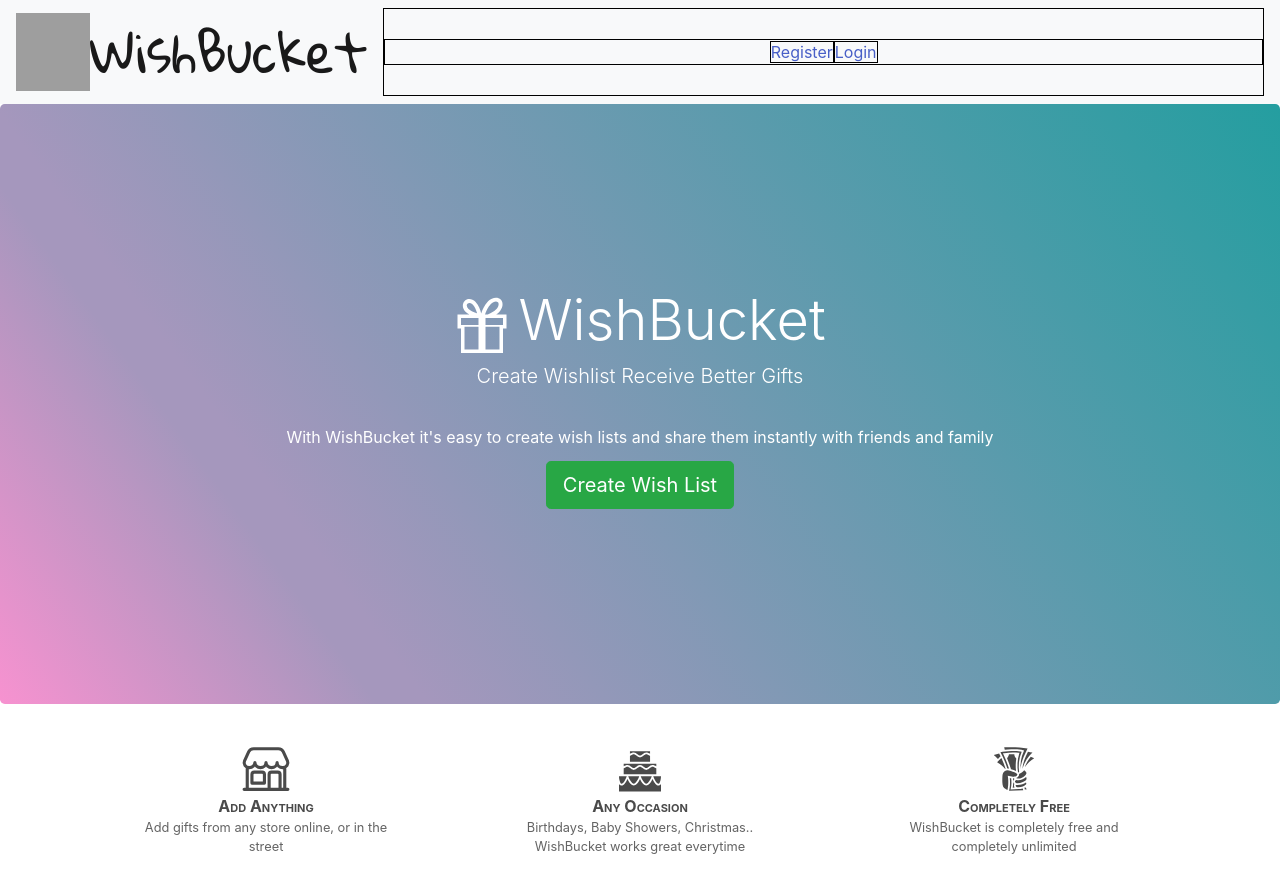
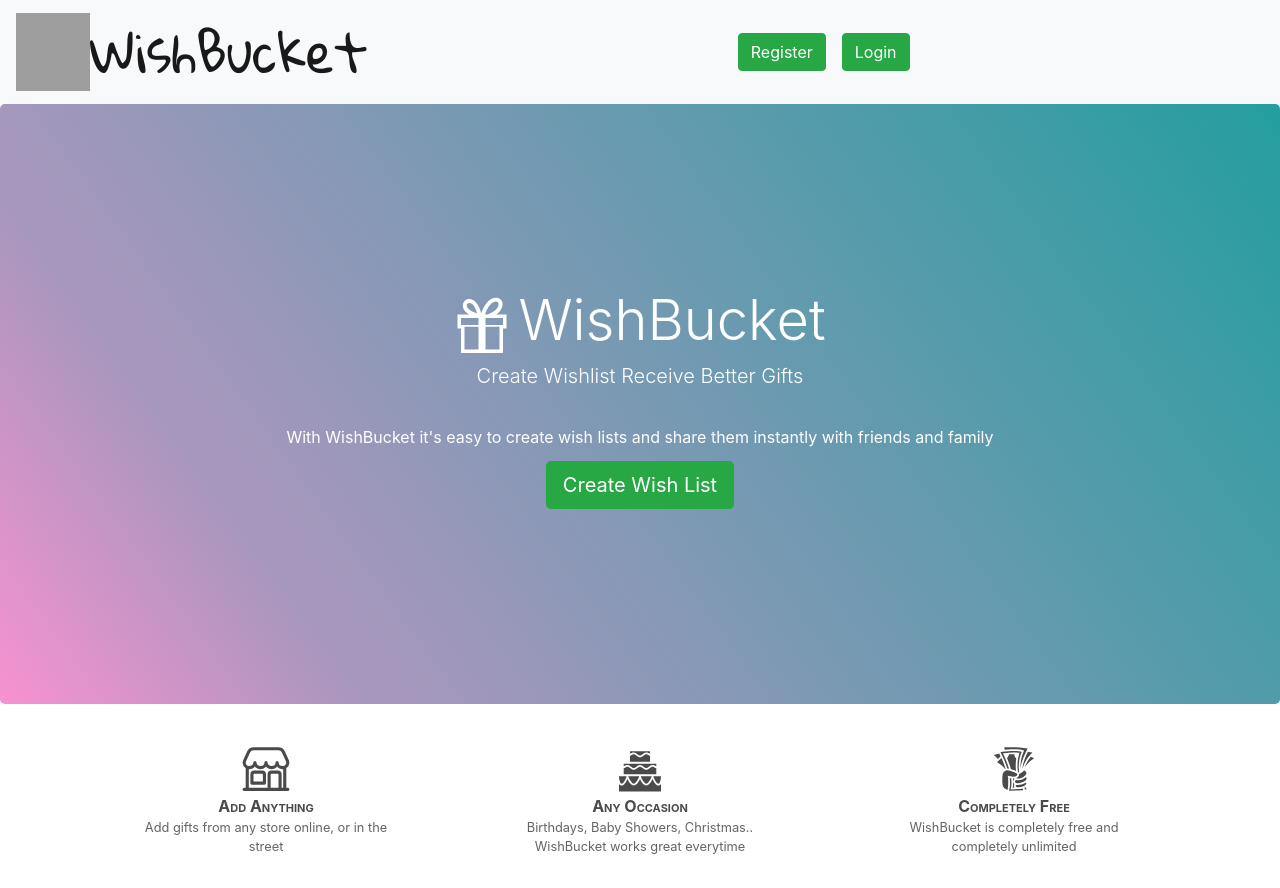
Before and after one commit to russtelen/WISHBUCKET, a React (Create React App) app in the folder giftwishlist/: page / in a window 1280 px wide. Built offline with nearby package versions, Linux system fonts and the light colour scheme; grey boxes are pictures that could not be loaded.

Commit message:
navlink bootstrap styling

```diff
--- a/giftwishlist/src/components/Navbar.js
+++ b/giftwishlist/src/components/Navbar.js
@@ -41,22 +41,22 @@
               {(value) => (value.userAuthenticated ?
                 // (if userAuthenticated is true)
                 <div>
-                  <NavLink to="/wishlist" className="navbar__links__ulist__context__link">
+                  <NavLink to="/wishlist" className="btn btn-success navbar__links__ulist__context__link mx-2">
                     Wishlist
                   </NavLink>
 
-                  <NavLink to="/" className="navbar__links__ulist__context__link">
-                    <button onClick={this.handleLogoutClick}>
+                  <NavLink to="/" className="navbar__links__ulist__context__link mx-2">
+                    <button className="btn btn-success" onClick={this.handleLogoutClick}>
                       Logout
                     </button>
                   </NavLink>
                 </div>
                   : // OR (if userAuthenticated is false)
                 <div>
-                  <NavLink to="/register" className="navbar__links__ulist__context__link">
+                  <NavLink to="/register" className="btn btn-success navbar__links__ulist__context__link mx-2">
                     Register
                   </NavLink>
-                  <NavLink to="/login" className="navbar__links__ulist__context__link">
+                  <NavLink to="/login" className="btn btn-success navbar__links__ulist__context__link mx-2">
                     Login
                   </NavLink>
                 </div>
--- a/giftwishlist/src/styles/_navbar.scss
+++ b/giftwishlist/src/styles/_navbar.scss
@@ -11,19 +11,20 @@
 	}
 
 	&__links {
-		border: 1px solid black;
+		// border: 1px solid black;
 		display: flex;
 		flex-direction: row;
 		&__ulist {
 			width: 100%;
 			justify-content: space-evenly;
-			border: 1px solid black;
+			// border: 1px solid black;
 			&__context {
-				border: 1px solid black;
-				// margin-right: 10%;
+				// border: 1px solid black;
+
 				// padding: 5%;
 				&__link {
-					border: 1px solid black;
+					// margin-right: 10%;
+					// border: 1px solid black;
 				}
 			}
 		}
--- a/giftwishlist/src/styles/main.css
+++ b/giftwishlist/src/styles/main.css
@@ -139,7 +139,6 @@
 }
 
 .navbar__links {
-  border: 1px solid black;
   display: -webkit-box;
   display: -ms-flexbox;
   display: flex;
@@ -154,15 +153,6 @@
   -webkit-box-pack: space-evenly;
       -ms-flex-pack: space-evenly;
           justify-content: space-evenly;
-  border: 1px solid black;
-}
-
-.navbar__links__ulist__context {
-  border: 1px solid black;
-}
-
-.navbar__links__ulist__context__link {
-  border: 1px solid black;
 }
 
 .home__jumbotron-custom {
```
Also changed, not shown: 1 other file (tests, documents, lock files or other folders).
